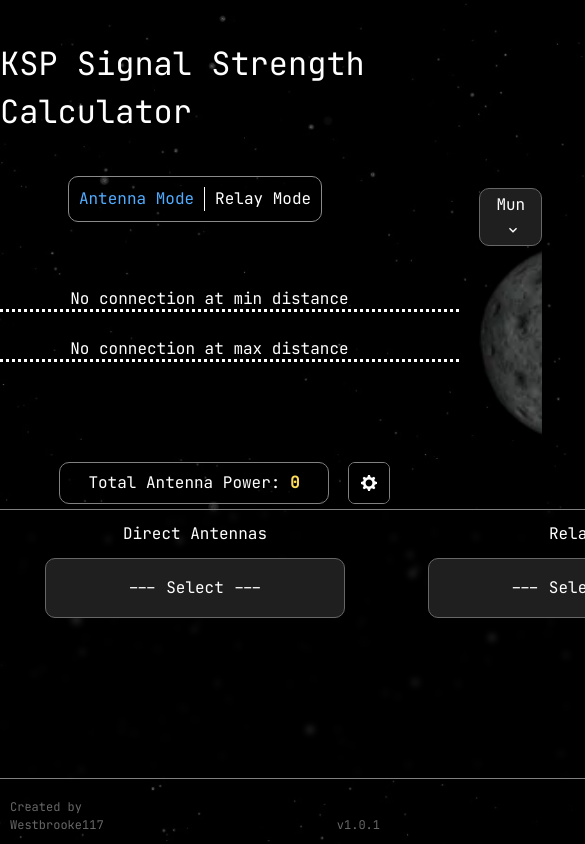
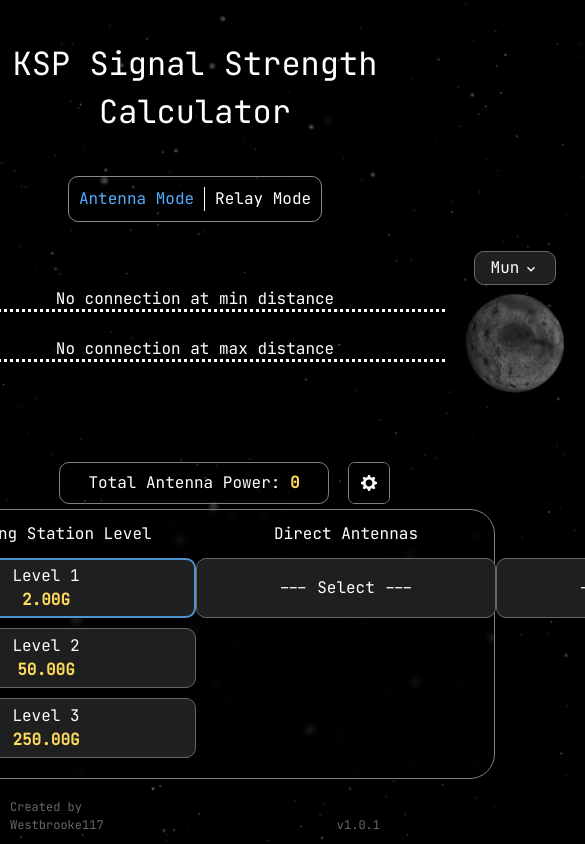
Before and after one commit to Westbrooke117/KSPSSC, a React (Vite) app: page / in a window 390 px wide. Shown: the top 844 px of the page, 585 px wide, since content can reach past the window. Built offline with nearby package versions, Linux system fonts and the light colour scheme.

Commit message:
Updated settings UI and added responsiveness to planet images

```diff
--- a/src/App.css
+++ b/src/App.css
@@ -108,7 +108,6 @@
 
 .settings-container {
     border: 1px solid gray;
-    width: 1150px;
     display: flex;
     padding-bottom: 10px;
     justify-content: space-around;
--- a/src/App.jsx
+++ b/src/App.jsx
@@ -11,7 +11,8 @@
     MenuGroup,
     MenuItem,
     MenuList,
-    Text
+    Text,
+    Image
 } from "@chakra-ui/react";
 import {ChevronDownIcon, DeleteIcon, SettingsIcon, SmallAddIcon} from "@chakra-ui/icons";
 import {CustomModal} from "./components/CustomModal.jsx";
@@ -168,7 +169,7 @@
   return (
     <div>
       <Box className={"title"} mt={10} mb={10}>
-        <Text style={{color: "white", fontSize: 32}}>KSP Signal Strength Calculator</Text>
+        <Text style={{color: "white", fontSize: 32}} textAlign={'center'}>KSP Signal Strength Calculator</Text>
       </Box>
       <div className={"signal-mode-selection-container"}>
           <div className={'signal-mode-wrapper'}>
@@ -177,8 +178,8 @@
               <button style={{marginLeft: '10px'}} className={`signal-mode-selection ${activeSignalType === 'Relay' ? 'active-button' : ''}`} onClick={() => setActiveSignalType('Relay')}>Relay Mode</button>
           </div>
       </div>
-      <div className={"main-content-container"}>
-          <div className={"planet-container"} style={{backgroundImage: 'url(assets/system/kerbin.webp)', backgroundSize: 'cover'}}>
+      <Box className={"main-content-container"}>
+          <Box className={"planet-container"} display={'flex'} flexDirection={'column'} justifyContent={'center'} alignItems={'center'}>
               <Menu
                   defaultValue={3}
                   flip={false}
@@ -190,7 +191,6 @@
                       pl={4}
                       pr={4}
                       borderRadius={10}
-                      mb={"250px"}
                       border={'1px solid #676767'}
                       color={'white'}
                   >Kerbin<ChevronDownIcon ml={1}/></MenuButton>
@@ -212,7 +212,13 @@
                       </MenuItem>
                   </MenuList>
               </Menu>
-          </div>
+              <Image
+                  pb={10}
+                  w={200}
+                  minW={100}
+                  src={`assets/system/kerbin.webp`}
+              />
+          </Box>
         <div className={"connection-container"}>
           <Box mb={25} style={{borderBottom: minStrength !== 0 ? `3px solid hsl(${minStrength}, 100%, 60%)` : `3px dotted white`, height: 25, width: 500}}>
               <Text className={"text-centered white"}>
@@ -233,18 +239,16 @@
               }
           </Box>
         </div>
-        <div className={"planet-container"} style={{backgroundImage: `url(assets/system/${(distanceData[endingDestination].name).toLowerCase()}.webp)`, backgroundSize: 'cover'}}>
-          <Menu
-              flip={false}
-          >
+        <Box className={"planet-container"} display={'flex'} flexDirection={'column'} justifyContent={'center'} alignItems={'center'}>
+            <Menu flip={false}>
               <MenuButton
                   backgroundColor={'#1F1F1F'}
                   pt={1}
                   pb={1}
                   pl={4}
                   pr={4}
+                  mb={2}
                   borderRadius={10}
-                  mb={"250px"}
                   border={'1px solid #676767'}
                   color={'white'}
                 >{distanceData[endingDestination].name}<ChevronDownIcon ml={1}/></MenuButton>
@@ -255,7 +259,7 @@
                   borderRadius={10}
                   color={'white'}
                   pt={2}
-                  pb={0}
+                  pb={2}
                 className={'planet-select'}
                 backgroundColor={'#1F1F1F'}
               >
@@ -273,17 +277,23 @@
                         </MenuItem>
                     ))
                 }
-                <MenuDivider mb={0}/>
-                  <MenuItem
-                      className={'planet-list-item'}
-                      h={50}
-                      backgroundColor={'#1F1F1F'}>
-                      + Custom Planet
-                  </MenuItem>
+                {/*<MenuDivider mb={0}/>*/}
+                {/*  <MenuItem*/}
+                {/*      className={'planet-list-item'}*/}
+                {/*      h={50}*/}
+                {/*      backgroundColor={'#1F1F1F'}>*/}
+                {/*      + Custom Planet*/}
+                {/*  </MenuItem>*/}
             </MenuList>
           </Menu>
-        </div>
-      </div>
+            <Image
+                pb={10}
+                w={200}
+                minW={100}
+                src={`assets/system/${(distanceData[endingDestination].name).toLowerCase()}.webp`}
+            />
+        </Box>
+      </Box>
         <AppSettingsModal
             isOpen={extraSettingsModalActive}
             onClose={onClose}
@@ -318,9 +328,9 @@
                 </Box>
             </Box>
         </Box>
-      <div className={"centered"}>
-        <div className={"settings-container"}>
-          <div className={"settings-column"}>
+      <Box className={"centered"}>
+        <Box className={"settings-container"} maxW={1150} minW={600}>
+          <Box className={"settings-column"}>
             <Text mt={3} mb={3} className={"text-centered white"}>Tracking Station Level</Text>
             <button
                 className={`${dsnLevel === 2000000000 ? "button-active" : "button-inactive"} styled-button-alt`}
@@ -355,8 +365,8 @@
                         <span className={'power-readout'}>250.00G <span className={'custom-difficulty-power'}>({generateShorthandNumber(250000000000 * DSNModifier)})</span></span>
                 }
             </button>
-          </div>
-          <div className={"settings-column"}>
+          </Box>
+          <Box className={"settings-column"}>
             <Text mt={3} mb={3} className={"text-centered white"}>Direct Antennas</Text>
               <CustomModal isOpen={customAntennaModalActive} onClose={onClose} addCustom={addCustom} toShorthand={generateShorthandNumber} signalType={'antenna'}/>
               <Menu flip={false}>
@@ -427,7 +437,7 @@
                       </div>
                   )
               }
-          </div>
+          </Box>
             <div className={"settings-column"}>
                 <Text mb={3} mt={3} className={"text-centered white"}>Relays</Text>
                 <CustomModal isOpen={customRelayModalActive} onClose={onClose} addCustom={addCustom} toShorthand={generateShorthandNumber} signalType={'relay'}/>
@@ -508,8 +518,8 @@
                     )
                 }
             </div>
-        </div>
-      </div>
+        </Box>
+      </Box>
         <div className={'footer'}>
             <p>Created by<br/><a className={'info-link'} target={'_blank'} href={'https://www.reddit.com/user/Westbrooke117/'} rel="noreferrer">Westbrooke117</a></p>
             <p className={'version-text info-link'}><a target={'_blank'} href={'https://github.com/Westbrooke117/KSPSSC'} rel={'noreferrer'}>v1.0.1</a></p>
```
